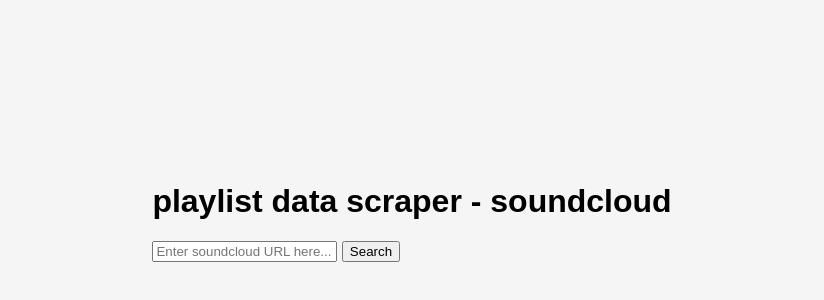
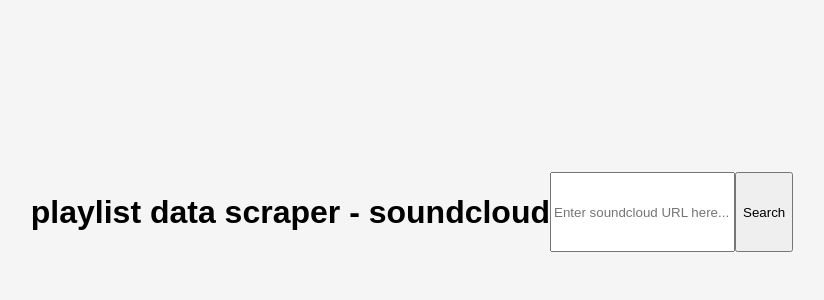
Before and after one commit to adamhoban1/Client-Side-Scripting-Final-Assignment-Part-1, a plain HTML site: page project/index.html in a window 1280 px wide. Shown: the part 208-508 px from the top of the page, without its empty margins (228-1052 px from the left). Drawn offline with Linux system fonts and the light colour scheme.

Commit message:
fixing styles so date shows better

```diff
--- a/project/script.js
+++ b/project/script.js
@@ -32,7 +32,7 @@ function displayplaylists(playlists) {
         const imageUrl = item.artworkUrl?.url || 'https://via.placeholder.com/450x450?text=No+Image';
 
         const dataContainer = document.createElement('div');
-        dataContainer.style.marginBottom = '20px';
+		dataContainer.classList.add('card');
         dataContainer.innerHTML = `
             <h2><a href="${item.permalinkUrl}">${item.title}</a></h2>
             <img src="${imageUrl}" alt="Playlist Artwork" style="width: 100%; height: auto; border-radius: 10px;" />
--- a/project/styles.css
+++ b/project/styles.css
@@ -8,3 +8,8 @@ body {
     height: 100vh;
     background-color: #f5f5f5;
 }
+.container {
+    display: flex;
+    flex-wrap: wrap;
+    justify-content: space-between;
+}
```
